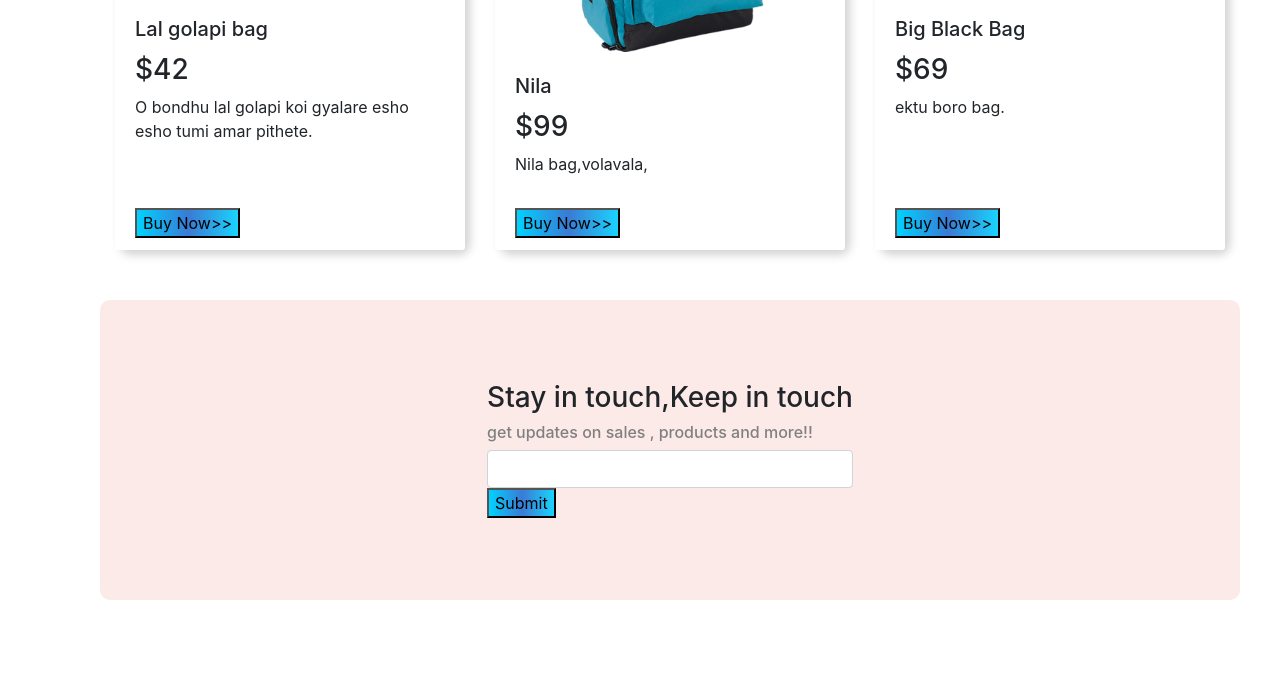
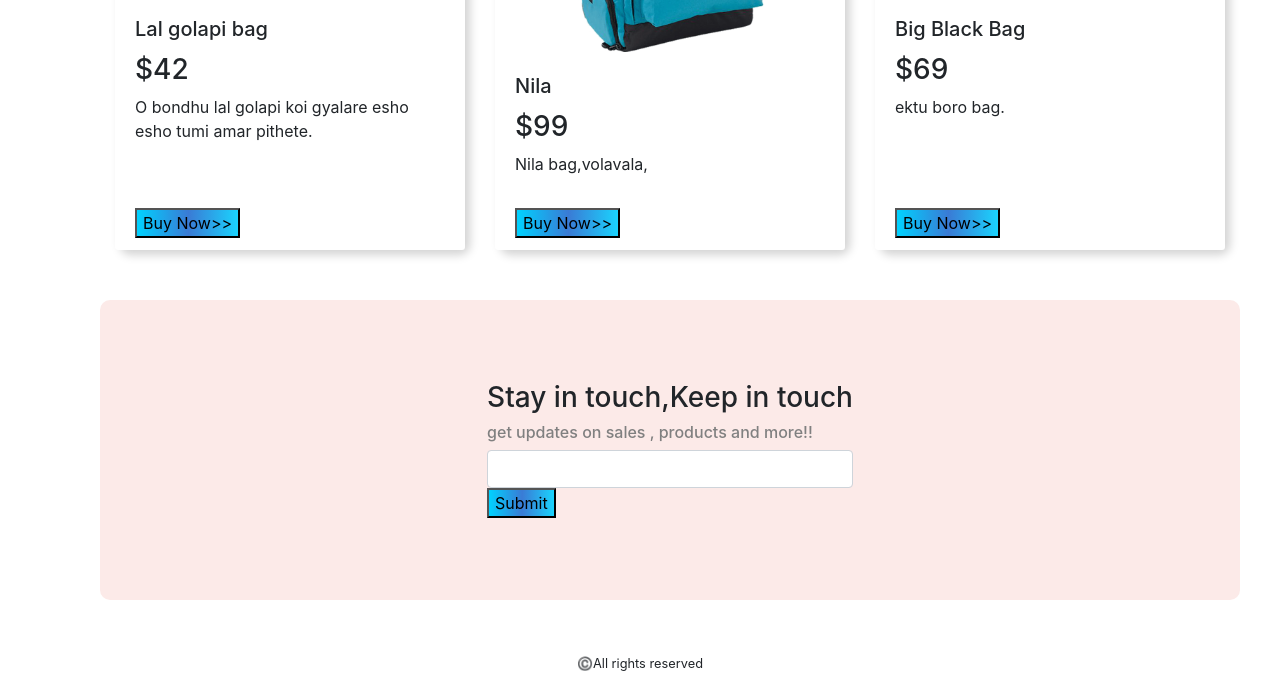
Before and after one commit to sharjis/panda, a plain HTML site: page index.html in a window 1280 px wide. Shown: the part 1677-2351 px from the top of the page. Before the commit the page ends 2327 px from the top, so only its background shows below. Drawn offline with nearby package versions, Linux system fonts and the light colour scheme.

Commit message:
Last and final

```diff
--- a/index.html
+++ b/index.html
@@ -198,6 +198,9 @@
            <button class="buy-now-button">Submit</button>
            </div>
        </div>
+       <footer>
+         <small>©️All rights reserved</small>
+       </footer>
 
 
 
--- a/style.css
+++ b/style.css
@@ -59,3 +59,7 @@
     border-radius: 10px;
 
 }
+footer{
+    text-align: center;
+    font-weight: bolder;
+}
```
